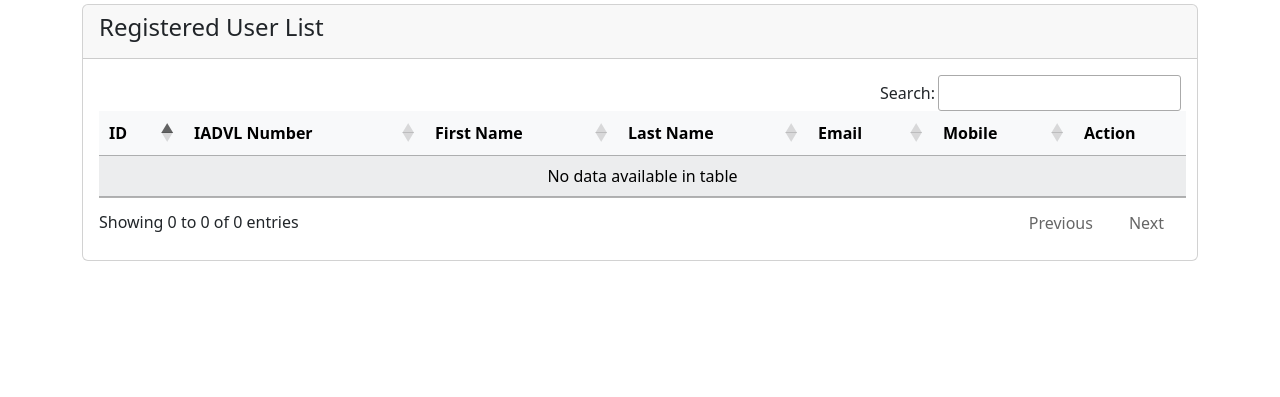
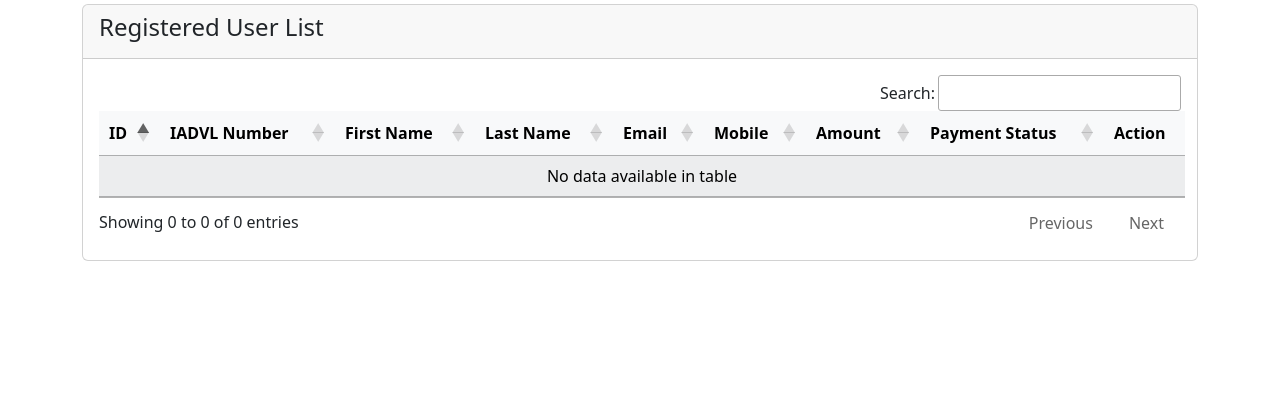
Before and after one commit to ukendiran/dermazonesouth, a PHP site: page /admin/dashboard.php in a window 1280 px wide. Shown: the part 56-453 px from the top of the page. Run offline with PHP 8.4, Linux system fonts and the light colour scheme; the visitor is signed in with stand-in values (Sample User, id 1); data that the repository does not hold is empty; some libraries are stand-ins or nearby versions.

Commit message:
admin updated

```diff
--- a/admin/classes/User.php
+++ b/admin/classes/User.php
@@ -59,6 +59,7 @@ class User
             $whereClause = "WHERE membership_no LIKE '%$searchValue%'";
             $whereClause .= " OR first_name LIKE '%$searchValue%' OR last_name LIKE '%$searchValue%'";
             $whereClause .= " OR email LIKE '%$searchValue%' OR mobile LIKE '%$searchValue%'";
+            $whereClause .= " OR payment_status LIKE '$searchValue' OR payment_status LIKE '$searchValue'";
         }
 
         $sql = "SELECT * FROM users $whereClause LIMIT $start, $length";
--- a/admin/dashboard.php
+++ b/admin/dashboard.php
@@ -15,11 +15,15 @@
                         <th>Last Name</th>
                         <th>Email</th>
                         <th>Mobile</th>
+                        <th>Amount</th>
+                        <th>Payment Status</th>
                         <th>Action</th>
                     </tr>
                 </thead>
                 <tbody>
-                    <?php foreach ($users as $user) { ?>
+                    <?php foreach ($users as $user) {
+
+                        ?>
                         <tr>
                             <td><?php echo $user['id']; ?></td>
                             <td><?php echo $user['membership_no']; ?></td>
@@ -27,6 +31,8 @@
                             <td><?php echo $user['last_name']; ?></td>
                             <td><?php echo $user['email']; ?></td>
                             <td><?php echo $user['mobile']; ?></td>
+                            <td><?php echo $user['amount']; ?></td>
+                            <td><?php echo $user['payment_status']; ?></td>
                             <td><?php //echo '<a href="edit_user.php?id=' . $user['id'] . '">Edit</a>'; ?></td>
                         </tr>
                     <?php } ?>
--- a/admin/includes/footer.php
+++ b/admin/includes/footer.php
@@ -45,6 +45,12 @@
                     "data": "mobile"
                 },
                 {
+                    "data": "amount"
+                },
+                {
+                    "data": "payment_status"
+                },
+                {
                     "data": null,
                     "orderable": false,
                     "searchable": false,
--- a/js/main.js
+++ b/js/main.js
@@ -341,7 +341,7 @@
         var access_code = "AVZT92KG93CE22TZEC"; //But access code here
         var amount = "10.00";
         var currency = "INR";
-        var url = 'https://test.ccavenue.com/transaction/transaction.do?command-getJsonData&access_code=' + access_code + '&currency=' + currency + '&amount = ' + amount;
+        var url = 'https://test.ccavenue.com/transaction/transaction.do?command-getJsonData&access_code=' + access_code + '&currency=' + currency + '&amount=' + amount;
         console.log(url);
         $.ajax({
             url: url,
--- a/payment.php
+++ b/payment.php
@@ -129,7 +129,7 @@ if (isset($_POST['update'])) {
                                     </div>
                                     <div>
                                         <label class="small">Amount</label>
-                                        <input type="text" readonly value="<?= $amount ?>" class="form-control amount" name="amount" required="">
+                                        <input type="text" id="amount" readonly value="<?= $amount ?>" class="form-control amount" name="amount" required="">
                                     </div>
                                     <div class=" mt-3  member-auto-fill"> <label>Payment Type</label>
                                         <select class="form-control payment_type" required="" name="payment_type">
```
